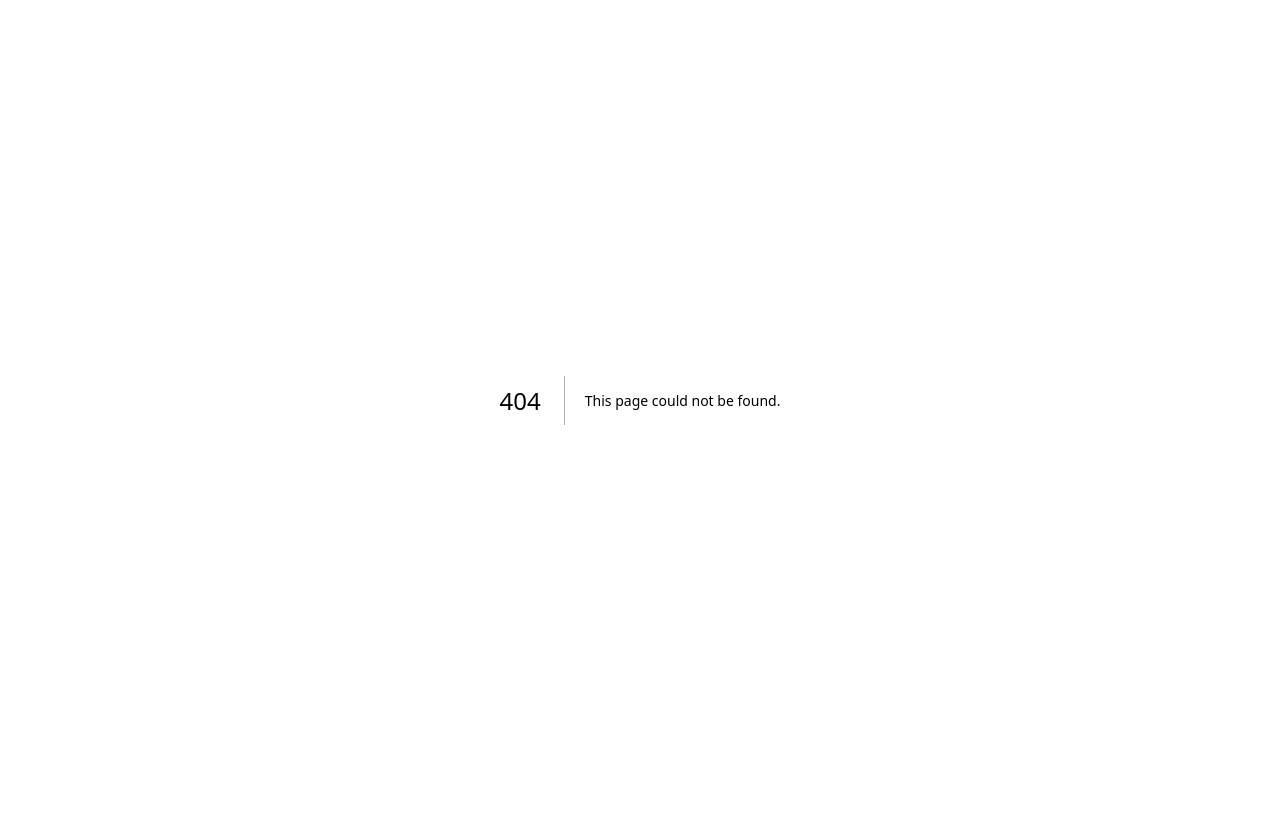
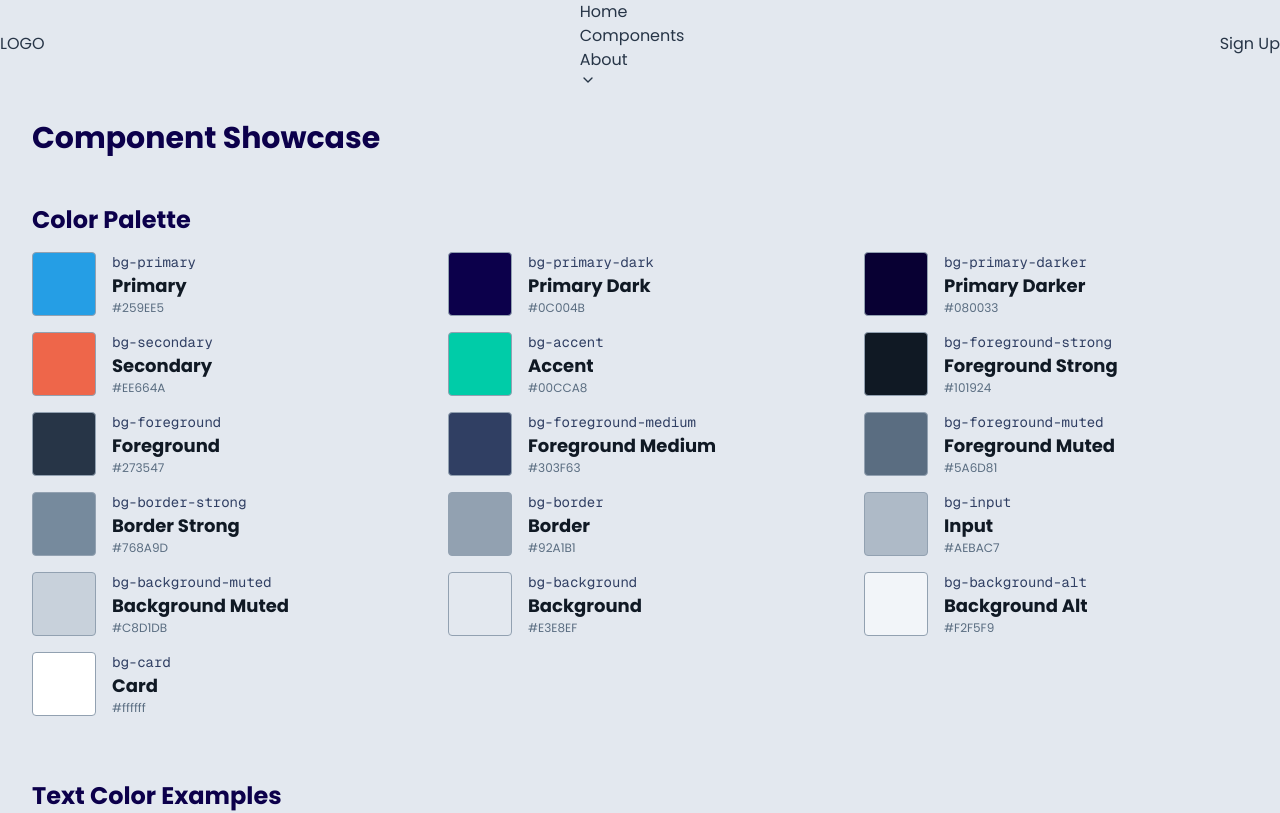
Before and after one commit to technicallyian/affina, a Next.js app: page /components in a window 1280 px wide. Before the commit this address had no page. Shown: the top 813 px of the page. Built offline with nearby package versions, Linux system fonts and the light colour scheme.

Commit message:
typography

```diff
--- a/src/app/colors-showcase/page.tsx
+++ b/src/app/components/page.tsx
@@ -1,4 +1,6 @@
 import React from 'react';
+import { Button } from '../../components/Button';
+import { User, Mail } from 'lucide-react';
 
 const ColorSwatch = ({ name, className, hexValue }: { name: string; className: string; hexValue: string }) => (
   <div className="mb-4 flex items-center">
@@ -11,7 +13,7 @@ const ColorSwatch = ({ name, className, hexValue }: { name: string; className: s
   </div>
 );
 
-export default function ColorsShowcasePage() {
+export default function ComponentsPage() {
   const colors = [
     { name: 'Primary', className: 'bg-primary', hex: '#259EE5' },
     { name: 'Primary Dark', className: 'bg-primary-dark', hex: '#0C004B' },
@@ -33,7 +35,9 @@ export default function ColorsShowcasePage() {
 
   return (
     <main className="container mx-auto p-8">
-      <h1 className="mb-8 text-3xl font-bold text-primary-dark">Color Palette Showcase</h1>
+      <h1 className="mb-8 text-3xl font-bold text-primary-dark">Component Showcase</h1>
+
+      <h2 className="mt-12 mb-4 text-2xl font-semibold text-primary-dark">Color Palette</h2>
       <div className="grid grid-cols-1 gap-x-8 md:grid-cols-2 lg:grid-cols-3">
         {colors.map((color) => (
           <ColorSwatch
@@ -66,6 +70,25 @@ export default function ColorsShowcasePage() {
             Primary with 50% opacity over Secondary
         </div>
        </div>
+
+      <h2 className="mt-12 mb-4 text-2xl font-semibold text-primary-dark">Buttons</h2>
+      <div className="space-y-4">
+        <h3 className="text-lg font-medium text-foreground-medium">Default Variant</h3>
+        <div className="flex flex-wrap items-center gap-4">
+          <Button size="large">Large Button</Button>
+          <Button size="medium">Medium Button</Button>
+          <Button size="small">Small Button</Button>
+          <Button size="large" iconLeft={<User />}>Large w/ Icon</Button>
+          <Button iconLeft={<User />} iconRight={<Mail />}>Medium Icons</Button>
+        </div>
+        <h3 className="text-lg font-medium text-foreground-medium">Ghost Variant</h3>
+        <div className="flex flex-wrap items-center gap-4">
+          <Button variant="ghost" size="large">Large Ghost</Button>
+          <Button variant="ghost" size="medium">Medium Ghost</Button>
+          <Button variant="ghost" size="small">Small Ghost</Button>
+          <Button variant="ghost" size="small" iconRight={<User />}>Small Ghost Icon</Button>
+        </div>
+      </div>
     </main>
   );
 }
--- a/src/app/layout.tsx
+++ b/src/app/layout.tsx
@@ -1,6 +1,7 @@
 import type { Metadata } from "next";
 import { Poppins, Geist_Mono } from "next/font/google";
 import "./globals.css";
+import Header from "../components/Header";
 
 const poppins = Poppins({
   variable: "--font-poppins",
@@ -28,7 +29,8 @@ export default function RootLayout({
       <body
         className={`${poppins.variable} ${geistMono.variable} antialiased`}
       >
-        {children}
+        <Header />
+        <main>{children}</main>
       </body>
     </html>
   );
--- /dev/null
+++ b/src/components/Button.tsx
@@ -0,0 +1,60 @@
+import React from 'react';
+import { cva, type VariantProps } from 'class-variance-authority';
+import { clsx } from 'clsx';
+import type { LucideProps } from 'lucide-react';
+
+const buttonVariants = cva(
+  'inline-flex items-center justify-center whitespace-nowrap font-semibold ring-offset-background transition-colors focus-visible:outline-none focus-visible:ring-2 focus-visible:ring-ring focus-visible:ring-offset-2',
+  {
+    variants: {
+      variant: {
+        default:
+          'bg-primary-dark text-white hover:bg-primary',
+        ghost:
+          'border-2 border-primary-dark bg-transparent text-primary-dark hover:border-primary hover:text-primary',
+        // Add other variants like destructive, outline, secondary, link etc. if needed
+      },
+      size: {
+        // Using exact px/py values as requested
+        large: 'rounded-full px-[40px] py-[22px] text-[20px]',
+        medium: 'rounded-full px-[32px] py-[16px]',    // Updated padding, removed h-9
+        small: 'rounded-full px-[28px] py-[12px]',     // Updated padding, removed h-8
+      },
+    },
+    defaultVariants: {
+      variant: 'default',
+      size: 'medium',
+    },
+  }
+);
+
+export interface ButtonProps
+  extends React.ButtonHTMLAttributes<HTMLButtonElement>,
+    VariantProps<typeof buttonVariants> {
+  iconLeft?: React.ReactElement<LucideProps>;
+  iconRight?: React.ReactElement<LucideProps>;
+}
+
+const Button = React.forwardRef<HTMLButtonElement, ButtonProps>(
+  ({ className, variant, size, iconLeft, iconRight, children, ...props }, ref) => {
+    const IconLeft = iconLeft ? React.cloneElement(iconLeft, { size: '1em' }) : null;
+    const IconRight = iconRight ? React.cloneElement(iconRight, { size: '1em' }) : null;
+
+    return (
+      <button
+        className={clsx(buttonVariants({ variant, size, className }), {
+          'gap-2': (IconLeft || IconRight) && children, // Add gap if icon and text are present
+        })}
+        ref={ref}
+        {...props}
+      >
+        {IconLeft}
+        {children}
+        {IconRight}
+      </button>
+    );
+  }
+);
+Button.displayName = 'Button';
+
+export { Button, buttonVariants };
--- /dev/null
+++ b/src/components/Header.tsx
@@ -0,0 +1,29 @@
+import React from 'react';
+import Navbar from './Navbar';
+
+const Header = () => {
+  return (
+    <header>
+      <div className="container mx-auto flex items-center justify-between">
+        {/* Logo Placeholder */}
+        <div>
+          LOGO
+        </div>
+
+        {/* Centered Navbar - Simplified Wrapper */}
+        <div>
+          <Navbar />
+        </div>
+
+        {/* Button Placeholder - Simplified */}
+        <div>
+          <button>
+            Sign Up
+          </button>
+        </div>
+      </div>
+    </header>
+  );
+};
+
+export default Header;
--- /dev/null
+++ b/src/components/Navbar.tsx
@@ -0,0 +1,83 @@
+import React from 'react';
+import * as NavigationMenu from '@radix-ui/react-navigation-menu';
+import Link from 'next/link';
+import { ChevronDown } from 'lucide-react';
+
+const Navbar = () => {
+  return (
+    <NavigationMenu.Root>
+      <NavigationMenu.List>
+        <NavigationMenu.Item>
+          <NavigationMenu.Link asChild>
+            <Link href="/">
+              Home
+            </Link>
+          </NavigationMenu.Link>
+        </NavigationMenu.Item>
+
+        <NavigationMenu.Item>
+          <NavigationMenu.Link asChild>
+            <Link href="/components">
+              Components
+            </Link>
+          </NavigationMenu.Link>
+        </NavigationMenu.Item>
+
+        <NavigationMenu.Item>
+          <NavigationMenu.Trigger>
+            About{' '}
+            <ChevronDown
+              aria-hidden
+              size={16}
+            />
+          </NavigationMenu.Trigger>
+          <NavigationMenu.Content>
+            <ul>
+              <li>
+                <NavigationMenu.Link asChild>
+                  <a>
+                    <div>Affina Project</div>
+                    <p>Placeholder text about the project.</p>
+                  </a>
+                </NavigationMenu.Link>
+              </li>
+
+              <ListItem href="#" title="Team">
+                Information about the team.
+              </ListItem>
+              <ListItem href="#" title="Contact">
+                How to get in touch.
+              </ListItem>
+              <ListItem href="#" title="Mission">
+                Our project goals.
+              </ListItem>
+            </ul>
+          </NavigationMenu.Content>
+        </NavigationMenu.Item>
+
+        <NavigationMenu.Indicator>
+          <div></div>
+        </NavigationMenu.Indicator>
+      </NavigationMenu.List>
+
+      <div>
+        <NavigationMenu.Viewport />
+      </div>
+    </NavigationMenu.Root>
+  );
+};
+
+const ListItem = React.forwardRef<HTMLAnchorElement, { className?: string, children: React.ReactNode, title: string, href: string }>
+  (({ className, children, title, ...props }, forwardedRef) => (
+    <li>
+      <NavigationMenu.Link asChild>
+        <a {...props} ref={forwardedRef}>
+          <div>{title}</div>
+          <p>{children}</p>
+        </a>
+      </NavigationMenu.Link>
+    </li>
+  ));
+ListItem.displayName = "ListItem";
+
+export default Navbar;
```
Also changed, not shown: package.json (+10 -6 lines), 1 other file (tests, documents, lock files or other folders).
